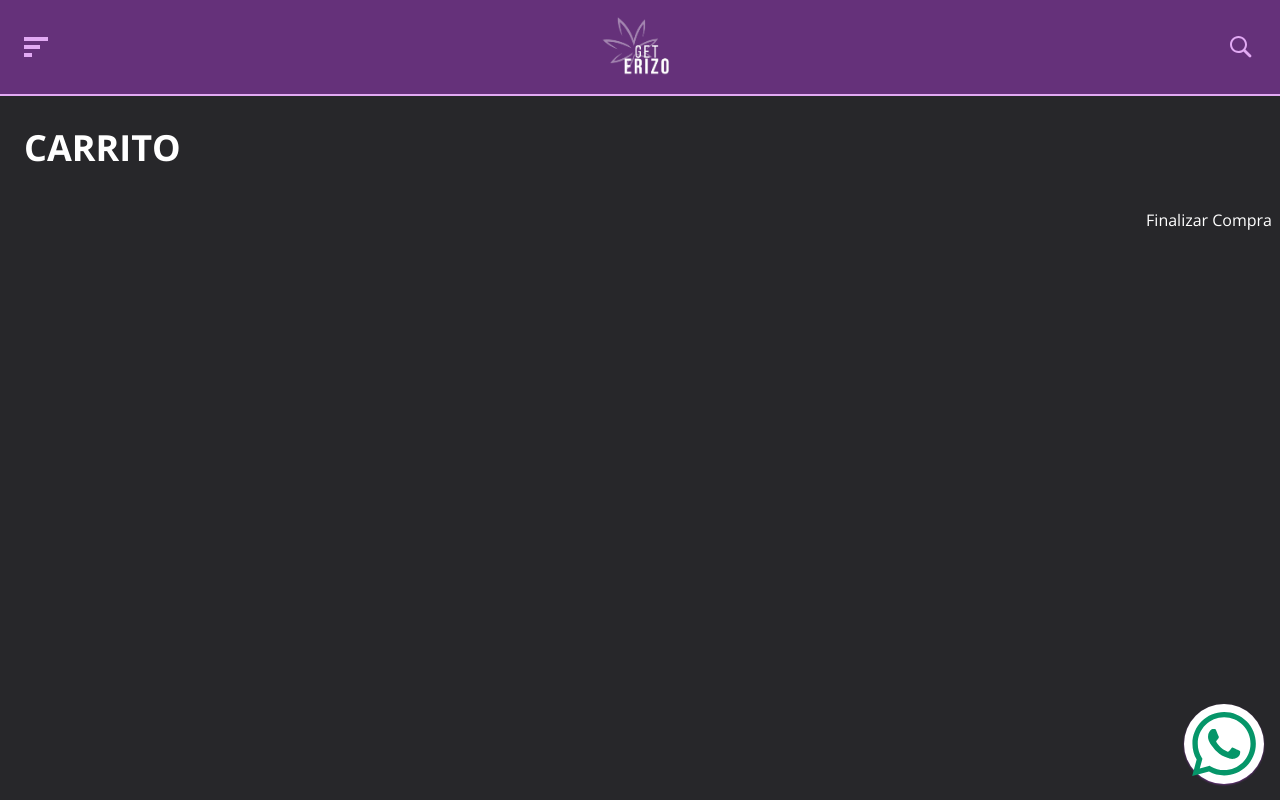
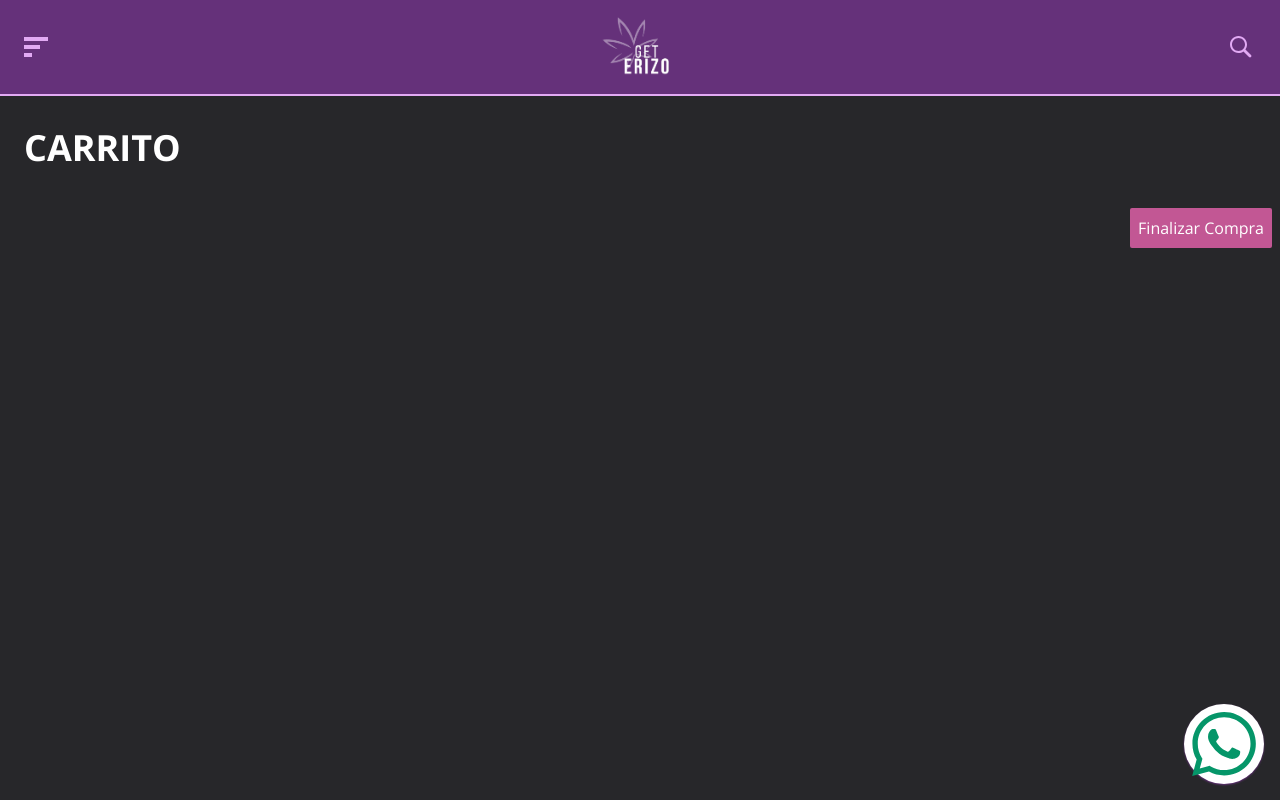
Before and after one commit to VladWithCode/weed-commerce, a Next.js app: page /carrito in a window 1280 px wide. Built offline with nearby package versions, Linux system fonts and the light colour scheme.

Commit message:
[Change] Use getClassname

```diff
--- a/src/components/globals/Button.jsx
+++ b/src/components/globals/Button.jsx
@@ -1,12 +1,14 @@
 import React from 'react';
+import getClassname from '../../utils/getClassname';
 
 function Button({ children, onClick, type, className }) {
-  const _className = 'btn';
-
   return (
     <button
       type={type || 'button'}
-      className={_className.concat(className ? ' ' + className : '')}
+      className={getClassname(
+        'rounded-sm bg-secondary btn p-2 hover:bg-opacity-100 hover:text-white',
+        className
+      )}
       onClick={onClick}>
       {children}
     </button>
```
